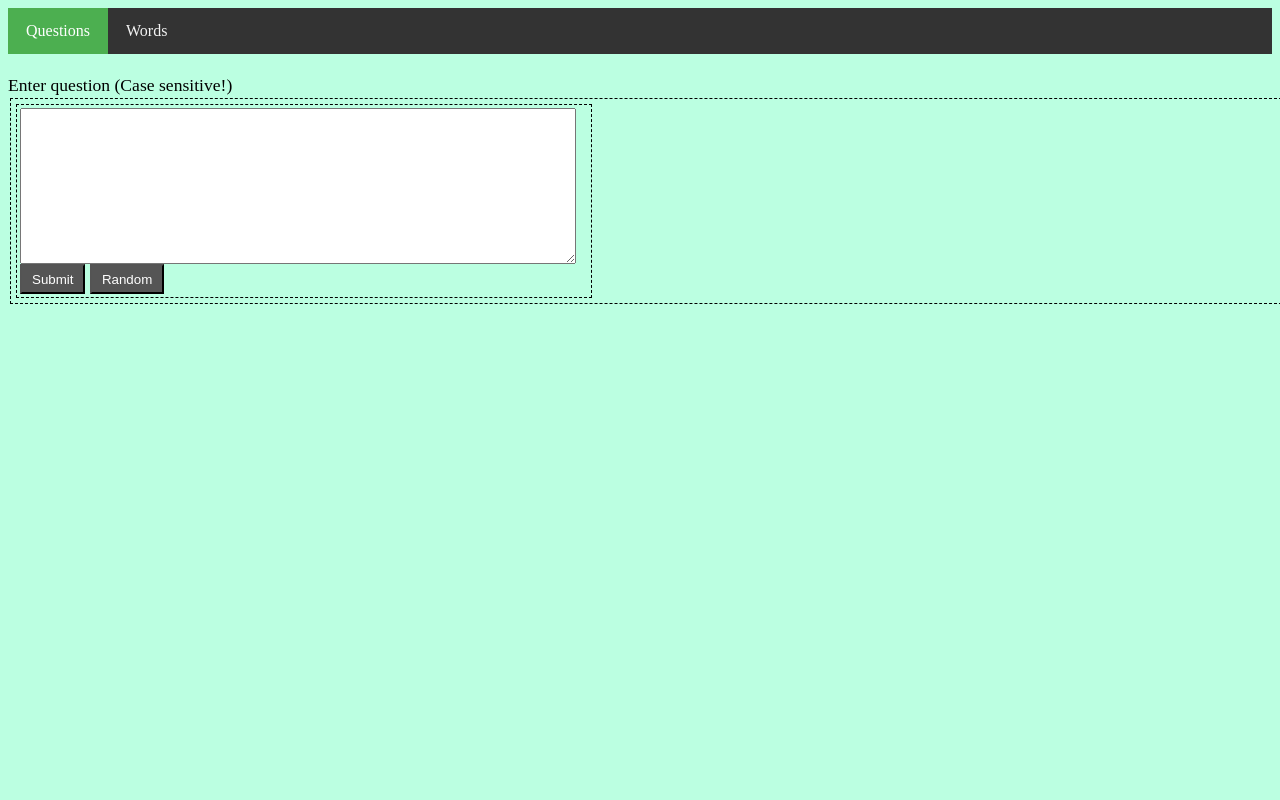
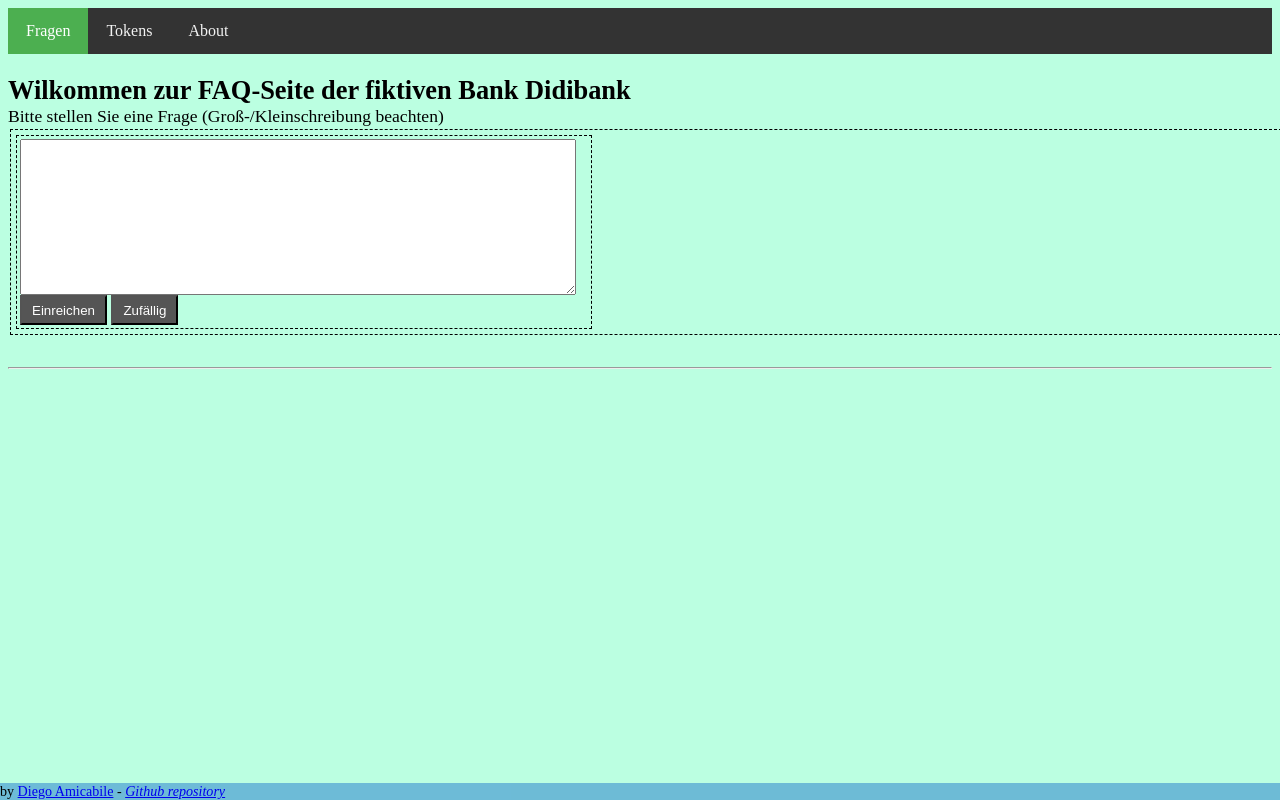
Before and after one commit to diegoami/faqdomain_PY, a Flask app: page /search_questions in a window 1280 px wide. Run offline with Flask 2, Linux system fonts and the light colour scheme; parts of the project's set-up code (start-up, migrations or seed data) failed here and were passed over.

Commit message:
Layout improvements

```diff
--- a/src/language/custom_lemmas.py
+++ b/src/language/custom_lemmas.py
@@ -402,6 +402,7 @@ CUSTOM_LOOKUP = {
     "chipTAN-Generatoren": "chipTAN-Generator",
 
     "chipTAN-Verfahrens" : "chipTAN-Verfahren",
+    "Codes" : "Code",
     "Coupons" : "Coupon",
     "Darlehensbeträgen" : "Darlehensbetrag",
     "Darlehensbeträge": "Darlehensbetrag",
@@ -434,6 +435,10 @@ CUSTOM_LOOKUP = {
     "Daueraufträgen": "Dauerauftrag",
     "Dauerauftrages" : "Dauerauftrag",
     "Dauerauftrags": "Dauerauftrag",
+    "deaktiviert" : "deaktivieren",
+    "deaktiviere": "deaktivieren",
+    "deaktivierst": "deaktivieren",
+    "deaktivieren": "deaktivieren",
     "De-Mails" : "De-Mail",
     "Debitors" : "Debitor",
     "Debitoren": "Debitor",
--- a/src/language/custom_stopwords.py
+++ b/src/language/custom_stopwords.py
@@ -5,13 +5,13 @@ CUSTOM_STOP_WORDS  = set("""
  above aufgrund and auf Auf at At aufs als Als am Am auch Auch außerdem	außerhalb Außerhalb Außerdem
  Allerdings allerdings andererseits Andererseits angesichts Angesichts
  Bei bevor bezüglich bitte Bitte beim Beim bereits Bereits bezüglich Bezüglich bis Bis bislang Bislang bestens Bestens
- c
+ c C
  d daraufhin Daraufhin demnach dennoch Dennoch desto Da dass diesbezüglich das Das davon Davon daher Daher deine Deine deines Deines  d
  dabei Dabei damit Damit dazu Dazu danach Danach dort Dort darüber Darüber durch Durch dann Dann derzeit Derzeit daneben Daneben
  darf Darf demnächst Demnächst darin Darin
  e ein Ein ehe Ehe eher Eher einfach Einfach ebenfalls Ebenfalls
  einerseits Einerseits ebenso Ebenso erstmals Erstmals
- f ggf ggf.
+ f F ggf ggf.
  falls
  fast for For
  Ferner ferner fürs Fürs für Für
--- a/src/web/static/css/main.css
+++ b/src/web/static/css/main.css
@@ -155,6 +155,7 @@ footer {
   float: left;
   height: auto;
   width: 200px;
+  font-size: 1.2em;
 }
 
 @media screen and (min-width: 400px) {
--- /dev/null
+++ b/src/web/templates/footer.html
@@ -0,0 +1,5 @@
+<HR>
+<footer class="footer">
+
+    <P>by <a href="http://www.amicabile.com" target="_blank">Diego Amicabile</a> - <I><a href="https://github.com/diegoami/faqdomain_PY" target="_blank">Github repository</a></I></P>
+</footer>
--- a/src/web/templates/header.html
+++ b/src/web/templates/header.html
@@ -1,12 +1,12 @@
 
 <div id="topnav" class="topnav">
   <!--suppress HtmlUnknownTarget -->
-    <a id="topnav_search_questions" href="/search_questions">Questions</a>
+    <a id="topnav_search_questions" href="/search_questions">Fragen</a>
 
   <!--suppress HtmlUnknownTarget -->
-    <a id="topnav_show_words" href="/show_words">Words</a>
+    <a id="topnav_show_words" href="/show_words">Tokens</a>
   <!--suppress HtmlUnknownTarget -->
-
+    <a class="hide-1000" id="topnav_about" href="https://github.com/diegoami/faqdomain_PY/blob/master/README.md" target="_blank">About</a>
 
  </div>
 <BR>
--- a/src/web/templates/header_files.html
+++ b/src/web/templates/header_files.html
@@ -1,14 +1,15 @@
 
 <meta name="viewport" content="width=device-width, initial-scale=1.0">
 
-<meta property='og:title' content='Banking domain example app'/>
+<meta property='og:title' content='Antworten zu häufigen Fragen von Bankkunden'/>
+
 <meta property='og:image' content="{{ url_for('static', filename='images/logo.png') }}"/>
-<meta property='og:description' content='Aggregating technical articles related to the same story. '/>
-<meta property='og:url' content='http://www.didibank.de' />
+<meta property='og:description' content='Portal einer fiktiven Bank, welche Antworten zu häufigen Fragen seiner Kunden zeigt.'/>
+<meta property='og:url' content='http://www.faqportal.de' />
 
  <link rel="stylesheet" type="text/css" href="{{ url_for('static', filename='css/buttons.css') }}?v=102"  >
  <link rel="stylesheet" type="text/css" href="{{ url_for('static', filename='css/topnav.css') }}?v=114"  >
- <link rel="stylesheet" type="text/css" href="{{ url_for('static', filename='css/main.css') }}?v=148"  >
+ <link rel="stylesheet" type="text/css" href="{{ url_for('static', filename='css/main.css') }}?v=149"  >
  <link rel="stylesheet" type="text/css" href="{{ url_for('static', filename='css/tables.css') }}?v=135"  >
  <link rel="stylesheet" type="text/css" href="{{ url_for('static', filename='css/two_columns.css') }}?v=110"  >
  <link rel="shortcut icon" href="{{ url_for('static', filename='images/favicon.ico') }}" type="image/x-icon" />
--- a/src/web/templates/search_questions.html
+++ b/src/web/templates/search_questions.html
@@ -3,13 +3,13 @@
 <head>
 {% include 'header_files.html' %}
   <meta charset="UTF-8">
-  <title>Search Questions (Case sensitive!)</title>
+  <title>Wilkommen zur FAQ-Seite der fiktiven Bank Didibank</title>
 
 </head>
 <body onload="select_header('topnav_search_questions')">
 {% include 'header.html' %}
-
-<P>Enter question (Case sensitive!) </P>
+<h2>Wilkommen zur FAQ-Seite der fiktiven Bank Didibank</h2>
+<P>Bitte stellen Sie eine Frage (Groß-/Kleinschreibung beachten)</P>
 <!--suppress HtmlUnknownTarget -->
 <div class="surrond_form">
     <FORM id="question_form" ACTION="/bankdomain/search_questions_submit" METHOD="POST">
@@ -21,8 +21,8 @@
     </p>
          <input id="page_id" name="page_id"  type="hidden" value="0"  />
 
-        <input  class="main" type="submit" value="Submit"  />
-        <input class="main" type="submit" value="Random" onclick="random_question('question_form');"  />
+        <input  class="main" type="submit" value="Einreichen"  />
+        <input class="main" type="submit" value="Zufällig" onclick="random_question('question_form');"  />
     </div>
  </FORM>
 </div>
@@ -30,10 +30,10 @@
 
 {% if tokens_not_found : %}
 <table border="1">
-    <CAPTION>Not in Dictionary (Check spelling)</CAPTION>
+    <CAPTION>Unbekanntes Wort (Rechtschreibung beachten)</CAPTION>
 
     <tr>
-        <th>Missing Token</th>
+        <th>Unbekanntes Token</th>
 
     </tr>
     {% for token in tokens_not_found: %}
@@ -49,11 +49,11 @@
 <BR>
 
 <table border="1">
-    <CAPTION>Found tokens</CAPTION>
+    <CAPTION>Gefundene Tokens</CAPTION>
 
     <tr>
-        <th>Orig Token</th>
-        <th><span>Related concepts</span></th>
+        <th>Token</th>
+        <th><span>Verwandte Tokens</span></th>
 
 
       </tr>
@@ -77,15 +77,15 @@
 {% if docs : %}
 
     <table border="1">
-    <CAPTION>Answers Found</CAPTION>
+    <CAPTION>Gefundene Antworten</CAPTION>
 
     <tr>
-        <th class="icon"><span class="hide-1000">Similar</span></th>
-        <th>Question</th>
-        <th><span>Answer</span></th>
+        <th class="icon"><span class="hide-1000">Ähn</span></th>
+        <th>Frage</th>
+        <th><span>Antwort</span></th>
         <th class="columnscore">Score</th>
-        <th class="columnscore">TfIdf</th>
-        <th class="columnscore">Wv</th>
+        <th class="columnscore">LSA</th>
+        <th class="columnscore">WV</th>
       </tr>
 
         {% for _ in docs : %}
@@ -115,17 +115,18 @@
 {% if docs: %}
     <div class="buttonrow">
             {% if page_id and page_id > 0: %}
-                    <input class="main" type="submit" value="<<< Back" onclick="move_to_page('{{ page_id - 1 }}','question_form')"/>
+                    <input class="main" type="submit" value="<<< Zurück" onclick="move_to_page('{{ page_id - 1 }}','question_form')"/>
             {% endif %}
 
             <div class="buttoncolumn">
                 <B>{{page_id+1 | default(0) }}</B>
             </div>
-            <input class="main" type="submit" value="Forward >>> " onclick="move_to_page('{{ page_id + 1 }}','question_form')" />
+            <input class="main" type="submit" value="Weiter >>> " onclick="move_to_page('{{ page_id + 1 }}','question_form')" />
 
 
         <BR>
     </div>
 {% endif %}
+{% include 'footer.html' %}
 </body>
 </html>
```
Also changed, not shown: src/web/templates/show_clusters.html (+5 -5 lines), src/web/templates/show_words.html (+8 -8 lines), README.md, 1 other file.
